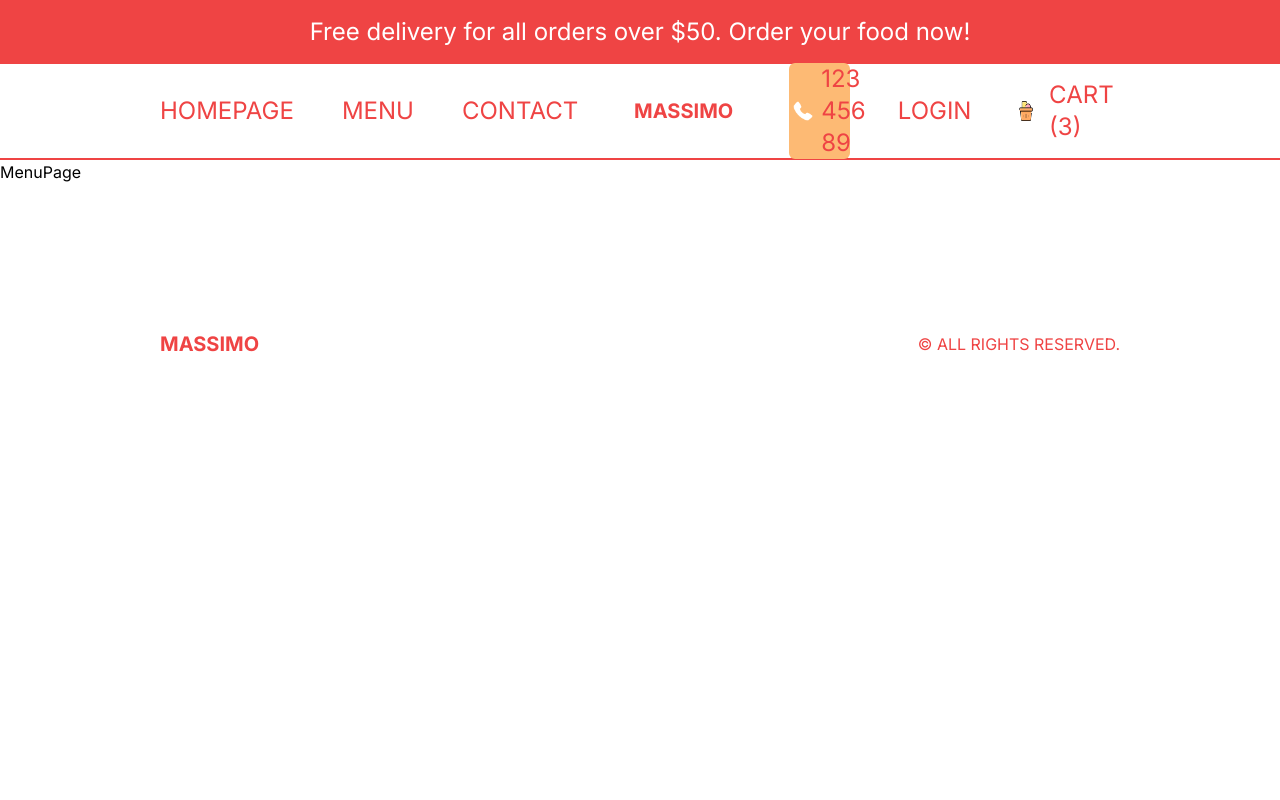
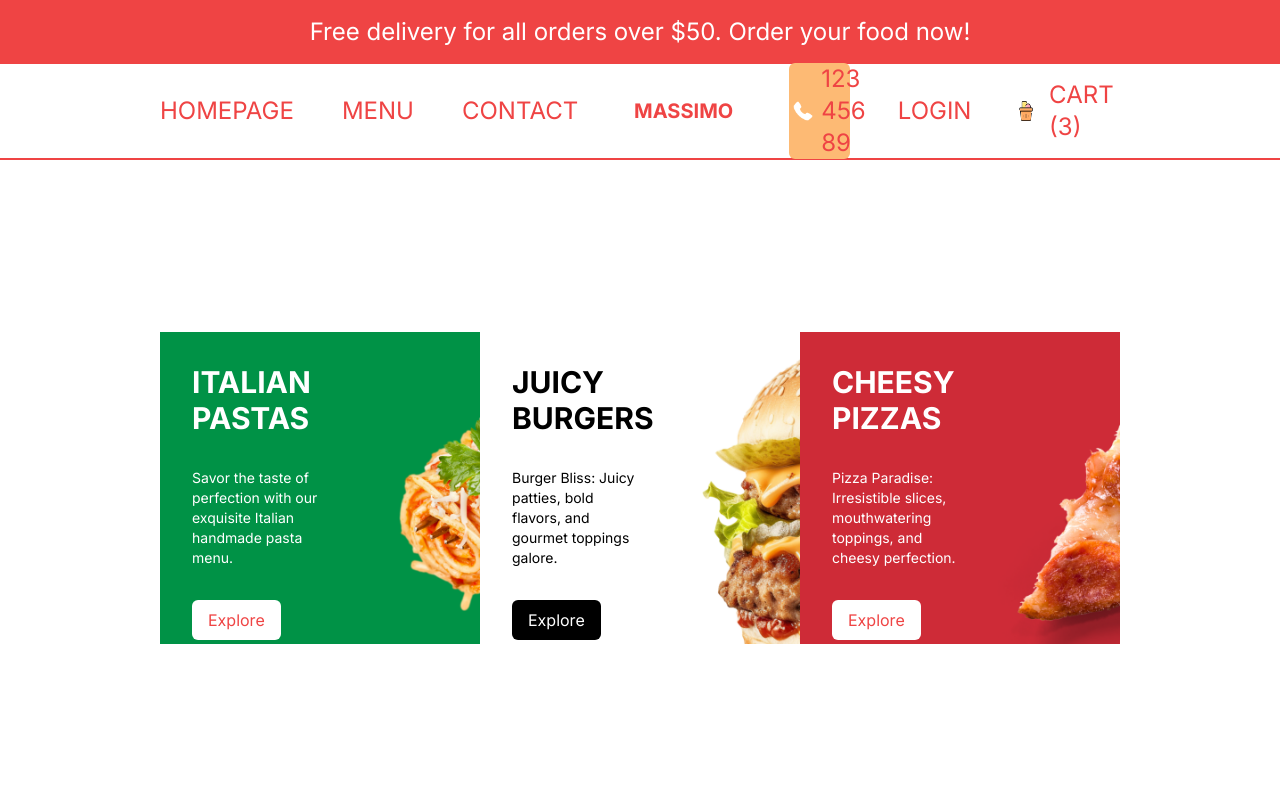
Before and after one commit to Op-Pautu/Delivery-App, a Next.js app: page /menu in a window 1280 px wide. Shown: the top 800 px of the page. Built offline with nearby package versions, Linux system fonts and the light colour scheme.

Commit message:
Category page design

```diff
--- a/src/app/menu/page.tsx
+++ b/src/app/menu/page.tsx
@@ -1,12 +1,28 @@
-import React from 'react'
+import { menu } from "@/data";
+import Link from "next/link";
+import React from "react";
 
 const MenuPage = () => {
   return (
-    <div>
-      MenuPage
+    <div className="p-4 lg:px-20 xl:px-40 h-[calc(100vh-6rem)] md:h-[calc(100vh-9rem)] flex flex-col md:flex-row items-center">
+      {menu.map((category) => (
+        <Link
+          href={`/menu/${category.slug}`}
+          key={category.id}
+          className="w-full h-1/3 bg-cover p-8 md:h-1/2"
+          style={{ backgroundImage: `url(${category.img})` }}
+        >
+          <div className={`text-${category.color} w-1/2`}>
+            <h1 className="uppercase font-bold text-3xl">{category.title}</h1>
+            <p className="text-sm my-8">{category.desc}</p>
+            <button className={`hidden xl:block bg-${category.color} text-${category.color === "black" ? "white" : "red-500"} py-2 px-4 rounded-md`}>Explore</button>
+            {/* <p className="bg-white">TEsting</p> */}
+          </div>
+
+        </Link>
+      ))}
     </div>
-  )
-}
+  );
+};
 
-export default MenuPage
-MenuPage
+export default MenuPage;
--- a/tailwind.config.js
+++ b/tailwind.config.js
@@ -7,6 +7,10 @@
   ],
   theme: {
     extend: {
+      textColor: {
+        white: "#FFF",
+        black: "#000",
+      },
       backgroundImage: {
         'gradient-radial': 'radial-gradient(var(--tw-gradient-stops))',
         'gradient-conic':
```
